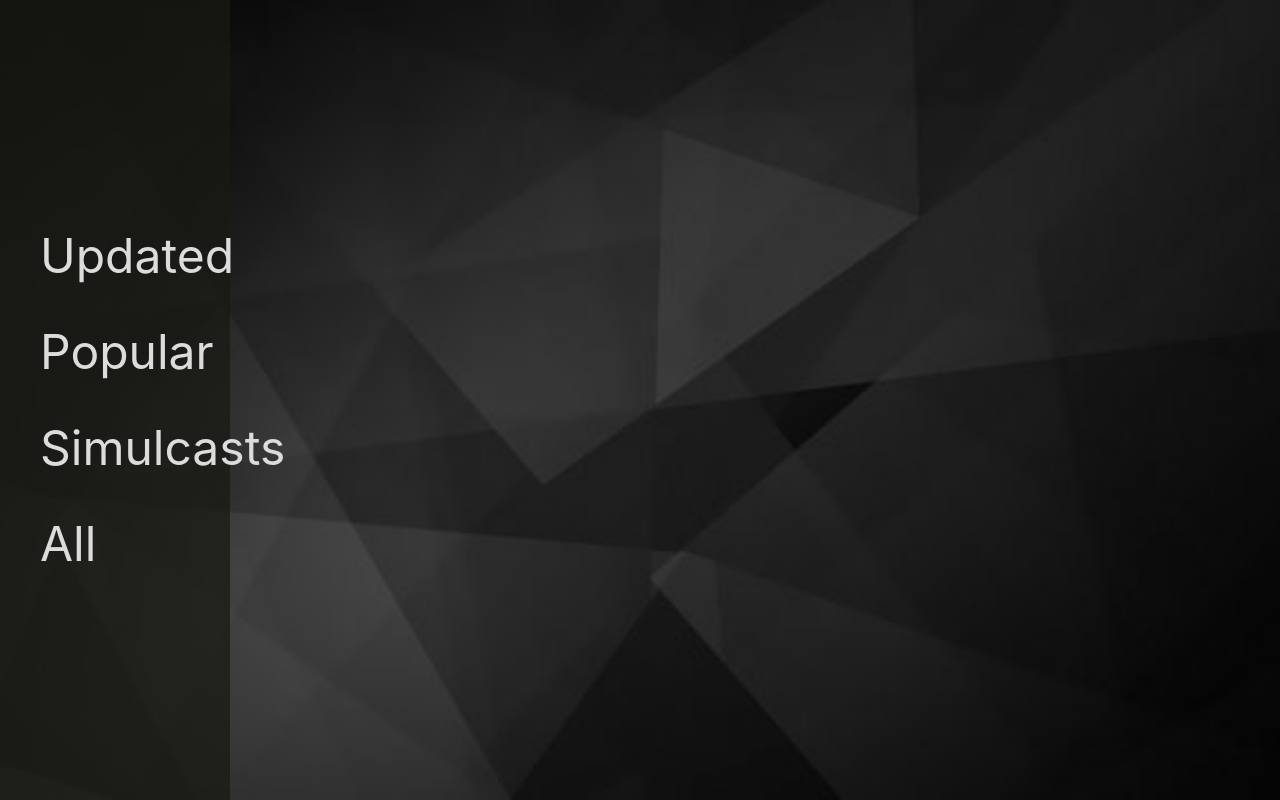
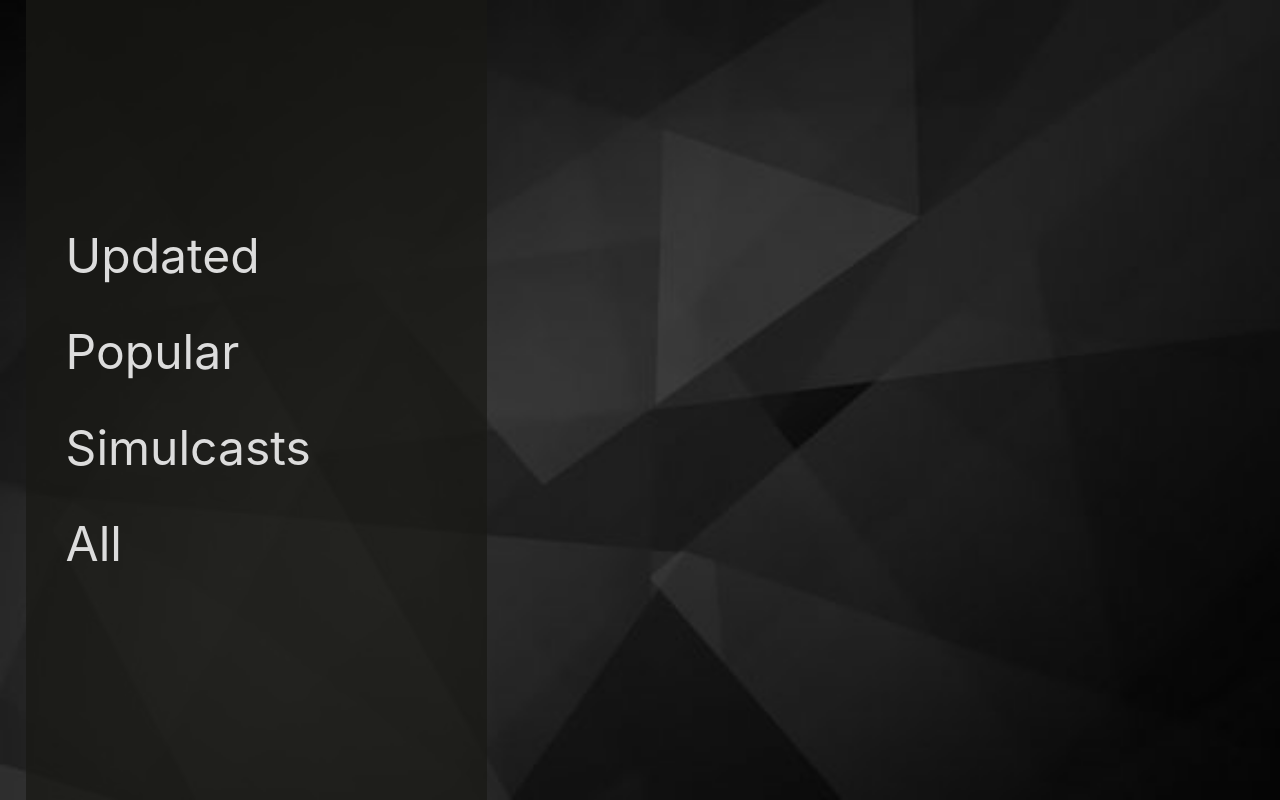
Before and after one commit to VontaJamal/crunchyroll, a React (Create React App) app: page / in a window 1280 px wide. Built offline with nearby package versions, Linux system fonts and the light colour scheme.

Commit message:
add font and tweak css

```diff
--- a/public/index.html
+++ b/public/index.html
@@ -24,7 +24,13 @@
       work correctly both with client-side routing and a non-root public URL.
       Learn how to configure a non-root public URL by running `npm run build`.
     -->
-    <title>React App</title>
+    <link rel="preconnect" href="https://fonts.googleapis.com" />
+    <link rel="preconnect" href="https://fonts.gstatic.com" crossorigin />
+    <link
+      href="https://fonts.googleapis.com/css2?family=Maven+Pro:wght@400;500&display=swap"
+      rel="stylesheet"
+    />
+    <title>Crunchyroll DJWS</title>
   </head>
   <body>
     <noscript>You need to enable JavaScript to run this app.</noscript>
--- a/src/components/Nav/Nav.css
+++ b/src/components/Nav/Nav.css
@@ -1,11 +1,13 @@
 .nav {
   background: rgba(24, 24, 20, 0.75);
   min-height: 100vh;
-  width: 18vw;
+  width: 461px;
   display: flex;
   flex-direction: column;
   justify-content: center;
-  font-size: clamp(1.5rem, -0.875rem + 8.333vw, 3rem);
+  font-size: var(--fontSizeM);
+  position: relative;
+  left: 2vw;
 }
 
 ul[aria-label='Navigation List'] {
--- a/src/components/Nav/Nav.tsx
+++ b/src/components/Nav/Nav.tsx
@@ -3,6 +3,7 @@
 export default function Nav() {
   return (
     <header role='navigation' aria-label='Navbar' className='nav'>
+
       <ul aria-label='Navigation List'>
         <li>Updated</li>
         <li>Popular</li>
--- a/src/index.css
+++ b/src/index.css
@@ -7,7 +7,7 @@
   margin: 0;
   padding: 0;
   box-sizing: border-box;
-  font-family: -apple-system, BlinkMacSystemFont, 'Segoe UI', 'Roboto', 'Oxygen',
+  font-family: -apple-system, BlinkMacSystemFont, 'Maven Pro',  'Segoe UI', 'Roboto', 'Oxygen',
     'Ubuntu', 'Cantarell', 'Fira Sans', 'Droid Sans', 'Helvetica Neue',
     sans-serif;
   -webkit-font-smoothing: antialiased;
@@ -15,6 +15,7 @@
   color: var(--textColor);
   background: url('images/background.jpg') no-repeat center/cover;
   min-height: 100vh;
+  position: relative;
 }
 
 *::before,
```
